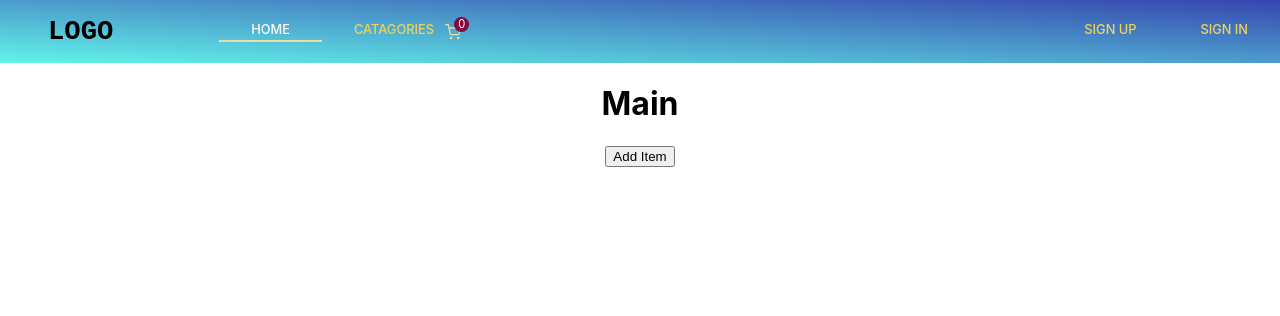
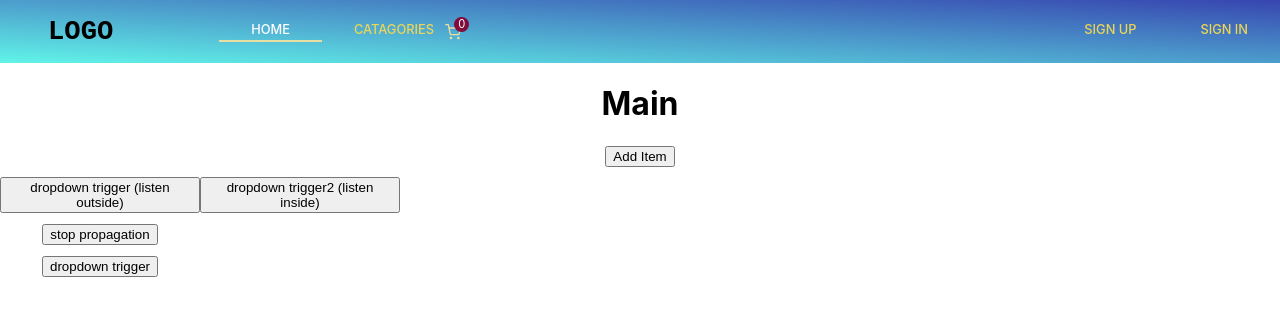
Before and after one commit to ShahedAhmadAhadi/sturdy-octo-invention, a React (Create React App) app in the folder app/: page / in a window 1280 px wide. Shown: the top 316 px of the page. Built offline with nearby package versions, Linux system fonts and the light colour scheme; no server answers; the database is empty.

Commit message:
new components created for clicking outside practice but not working perfectly

```diff
--- /dev/null
+++ b/app/src/components/DropdownPage.css
@@ -0,0 +1,21 @@
+.dropdown-container {
+    /* must assign container position as relative */
+    position: relative;
+    width: 200px;
+  }
+
+  .dropdown-trigger {
+    padding: 10px 0px;
+  }
+
+  .dropdown-body {
+    position: absolute;
+    /* top: 100%; */
+    width: 100%;
+    padding: 10px;
+
+    background-color: white;
+    box-shadow: 1px 1px 1px 1px #888888;
+
+    z-index: 2;
+  }
--- /dev/null
+++ b/app/src/components/DropdownPage1.js
@@ -0,0 +1,76 @@
+import React, { Component } from 'react';
+import './DropdownPage.css';
+
+class DropdownPage1 extends Component {
+  constructor(props) {
+    super(props)
+
+    this.state = {
+      dropdownVisible: false
+    }
+  }
+
+  // componentDidMount() {
+  //   document.addEventListener('click', this.globalClickListener)
+  // }
+
+  componentWillUnmount() {
+    document.removeEventListener('click', this.globalClickListener)
+  }
+
+  globalClickListener = (nativeEvent) => {
+    console.log('global click')
+    // ignore click event happened inside the dropdown menu
+    if (this._dropdown_body && this._dropdown_body.contains(nativeEvent.target)) return
+    this.setState({dropdownVisible: false}, () => {
+      document.removeEventListener('click', this.globalClickListener)
+    })
+  }
+
+  toggleDropdown = (syntheticEvent) => {
+    console.log('toggle dropdown')
+    this.setState(prevState => ({dropdownVisible: !prevState.dropdownVisible}), () => {
+      if (this.state.dropdownVisible) {
+        document.addEventListener('click', this.globalClickListener)
+      }
+    })
+  }
+
+  handleBodyClick = (syntheticEvent) => {
+    console.log('body click')
+  }
+
+  renderDropdownMenu() {
+    return (
+      <div className='dropdown-body'
+           ref={ref=>this._dropdown_body=ref}
+           onClick={this.handleBodyClick}>
+        <div>
+          <input type='checkbox'/><span>option 1</span>
+        </div>
+        <div>
+          <input type='checkbox'/><span>option 2</span>
+        </div>
+      </div>
+    )
+  }
+
+  render() {
+    return (
+      <div className='dropdown-container'>
+        <button onClick={(e)=>e.stopPropagation()}>stop propagation</button>
+        <div className='dropdown-trigger'>
+          <button onClick={this.toggleDropdown}>
+            dropdown trigger
+          </button>
+        </div>
+        {
+          this.state.dropdownVisible &&
+          this.renderDropdownMenu()
+        }
+      </div>
+    )
+  }
+}
+
+export default DropdownPage1;
--- /dev/null
+++ b/app/src/components/NativeClickListener.js
@@ -0,0 +1,40 @@
+import React from 'react'
+import PropTypes from 'prop-types'
+
+export default class NativeClickListener extends React.Component {
+  static propsType = {
+    listenInside: PropTypes.bool,
+    onClick: PropTypes.func,
+    containerStyle: PropTypes.string
+  }
+
+  static defaultProps = {
+    listenInside: false,
+    containerStyle: ''
+  }
+
+  componentDidMount() {
+    document.addEventListener('click', this.globalClickHandler)
+  }
+
+  componentWillUnmount() {
+    document.removeEventListener('click', this.globalClickHandler)
+  }
+
+  globalClickHandler = (nativeEvent) => {
+    const { onClick, listenInside } = this.props
+    if (this._container &&
+        this._container.contains(nativeEvent.target) &&
+        !listenInside) return
+    onClick(nativeEvent)
+  }
+
+  render() {
+    return (
+      <div className={this.props.containerStyle}
+           ref={ref=>this._container=ref}>
+        { this.props.children }
+      </div>
+    )
+  }
+}
--- /dev/null
+++ b/app/src/components/drop_component.js
@@ -0,0 +1,68 @@
+import React, { Component } from 'react';
+import './DropdownPage.css';
+import NativeClickListener from './NativeClickListener';
+
+export default class DropdownPage extends Component {
+  constructor(props) {
+    super(props)
+
+    this.state = {
+      dropdownVisible: false,
+      dropdown2Visible: false
+    }
+  }
+
+  render() {
+      console.log(this.state)
+    return (
+      <div>
+        <div className='dropdown-container' style={{float: 'left'}}>
+          <div className='dropdown-trigger'>
+            <button onClick={()=>this.setState({dropdownVisible: true})}>
+              dropdown trigger (listen outside)
+            </button>
+          </div>
+          {
+            this.state.dropdownVisible &&
+            <NativeClickListener
+              onClick={()=>this.setState({dropdownVisible: false})}>
+              <div className='dropdown-body'>
+                <div>
+                  <input type='checkbox'/><span>option 1</span>
+                </div>
+                <div>
+                  <input type='checkbox'/><span>option 2</span>
+                </div>
+                <button onClick={()=>this.setState({dropdownVisible: false})}>
+                  OK
+                </button>
+              </div>
+            </NativeClickListener>
+          }
+        </div>
+        <div className='dropdown-container' style={{float: 'left'}}>
+          <div className='dropdown-trigger'>
+            <button onClick={()=>{this.setState({dropdown2Visible: true}); console.log(this.state)}}>
+              dropdown trigger2 (listen inside)
+            </button>
+          </div>
+          {
+            this.state.dropdown2Visible &&
+            <NativeClickListener
+              listenInside={true}
+              onClick={()=>this.setState({dropdown2Visible: false})}>
+              <div className='dropdown-body'>
+                <div>
+                  <span>menu 1</span>
+                </div>
+                <div>
+                  <span>menu 2</span>
+                </div>
+              </div>
+            </NativeClickListener>
+          }
+        </div>
+      </div>
+    )
+  }
+}
--- a/app/src/components/main.js
+++ b/app/src/components/main.js
@@ -9,6 +9,8 @@ import { increment, counter } from './../redux/counter/couter-reducer'
 import {textstate} from './../redux/text/text-reducer'
 import { setTextState } from './../redux/text/text-reducer'
 import {connect} from 'react-redux'
+import DropdownPage from './drop_component'
+import DropdownPage1 from './DropdownPage1'
 
 function Main(props) {
     const count = useSelector(counter)
@@ -35,6 +37,8 @@ function Main(props) {
                 <button onClick={() => {dispatch(setTextState("NEW_TEXT", text)); setText('')}}>new send</button>
                 <span>{textState}</span>
             </div> */}
+            <DropdownPage />
+            <DropdownPage1 />
         </div>
     )
 }
```
